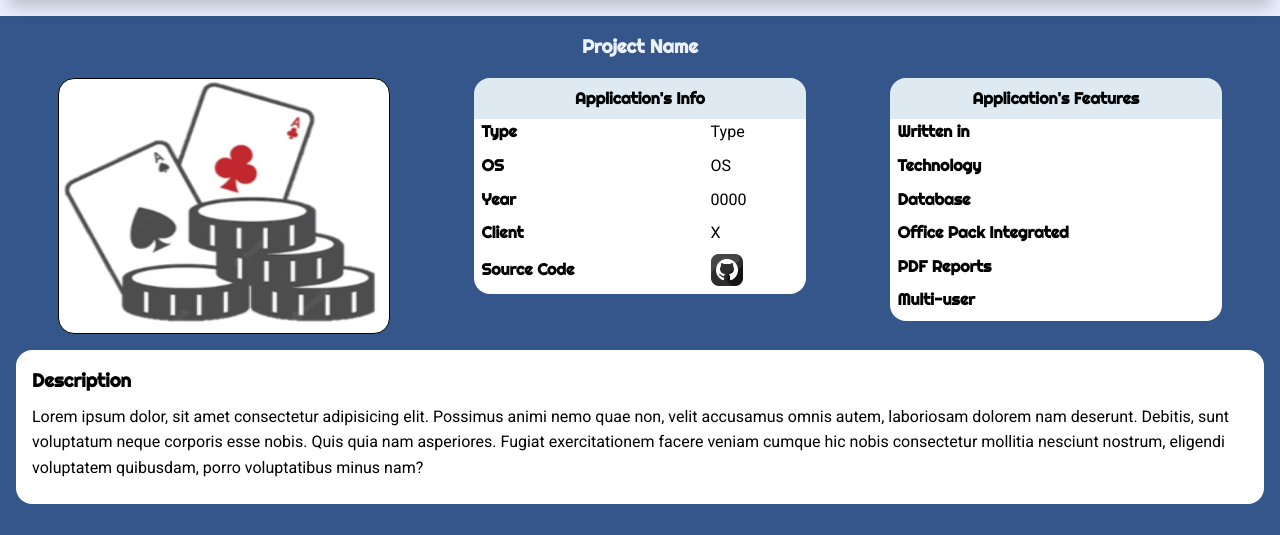
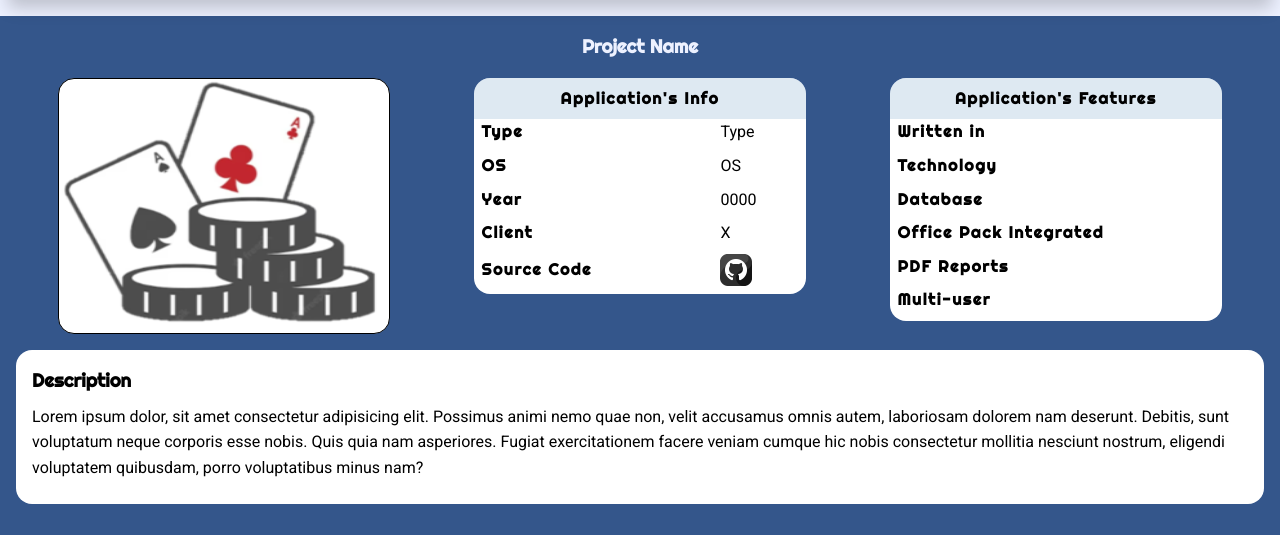
Before and after one commit to SalvatoreAmaddio/Portfolio, a PHP site: page /projectPresentation.html in a window 1280 px wide. Shown: the part 213-748 px from the top of the page. Run offline with PHP 8.4, Linux system fonts and the light colour scheme; lists and menus that the app fills with data are empty.

Commit message:
Update presentation.css

```diff
--- a/css/presentation.css
+++ b/css/presentation.css
@@ -75,14 +75,19 @@ table
     border-spacing: 0px;
 }
 
-table th, table td
+th, td
 {
     text-align: start;
     padding: 0.5rem;
     padding-top: 0rem;
 }
 
-table td
+th
+{
+    letter-spacing: .1rem;
+}
+
+td
 {
     padding-left: 0rem;
 }
```
